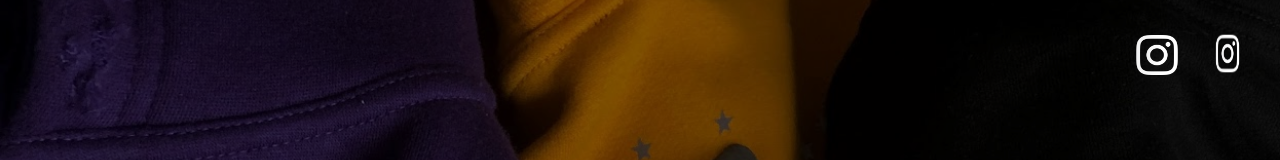
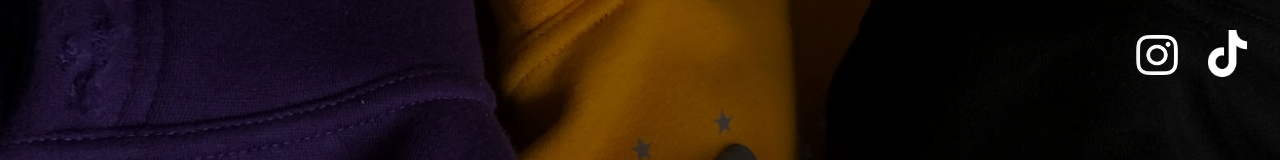
Before and after one commit to Youseph-Elkhouly/gogetta-website, a plain HTML site: page index.html in a window 1280 px wide. Shown: the top 160 px of the page. Drawn offline with Linux system fonts and the light colour scheme.

Commit message:
Update index.html

```diff
--- a/index.html
+++ b/index.html
@@ -23,7 +23,7 @@
         <img src="instagram-icon.png" alt="Instagram">
       </a>
       <a href="https://www.tiktok.com/@yg.toronto?is_from_webapp=1&sender_device=pc" target="_blank" class="social-btn tiktok">
-        <img src="instagram-icon.png" alt="TikTok">
+        <img src="tiktok-icon.webp" alt="TikTok">
       </a>
     </div>
   </div>
```
